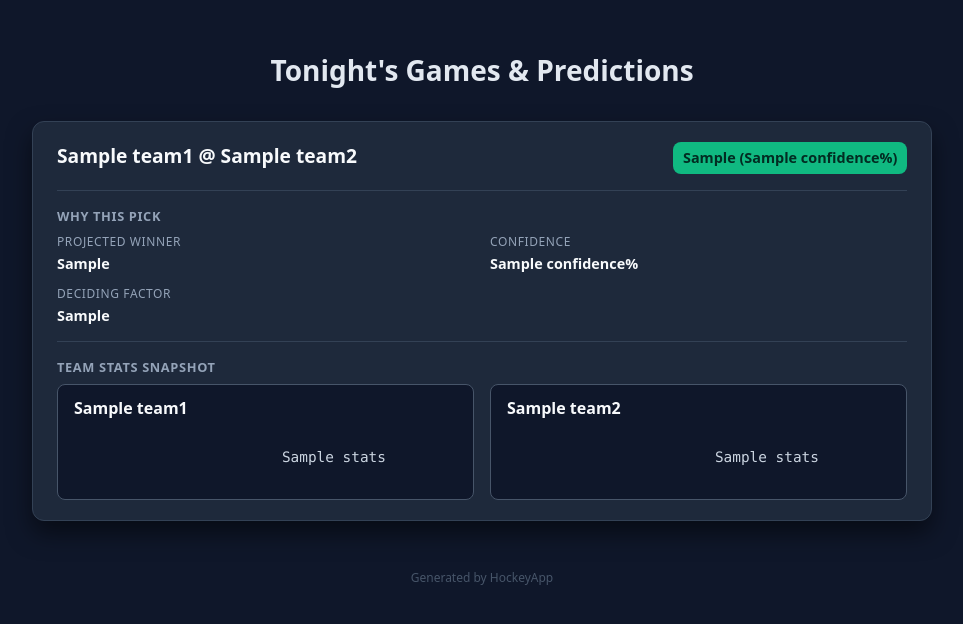
After one commit to bplynch2005/HockeyGameCalc, a Python web app: template hockeyApp/app/templates/todaysGames.html in a window 1280 px wide. The commit adds this page. Shown: the top 624 px of the page, without its empty margins (158-1121 px from the left). Run offline with Jinja, Linux system fonts and the light colour scheme; the template is opened without the code that fills it: most values are stand-ins (such as "Sample title", 1, 10 or a date in 2020).

Commit message:
Added todaysGames

```diff
--- a/hockeyApp/app/templates/homePage.html
+++ b/hockeyApp/app/templates/homePage.html
@@ -25,5 +25,9 @@
             <button type="submit">View Season Stats</button>
         </div>
     </form>
+
+    <form method = "POST" action = "/todaysGames">
+	    <button type="submit">View Today's Game Predictions</button>
+    </form>
 </body>
 </html>
--- /dev/null
+++ b/hockeyApp/app/templates/todaysGames.html
@@ -0,0 +1,211 @@
+<!DOCTYPE html>
+<html lang="en">
+<head>
+    <meta charset="UTF-8" />
+    <meta name="viewport" content="width=device-width, initial-scale=1.0" />
+    <title>Tonight's Games & Predictions</title>
+
+    <style>
+        body {
+            background-color: #0f172a;
+            color: #f8fafc;
+            font-family: system-ui, -apple-system, BlinkMacSystemFont, "Segoe UI", Roboto, sans-serif;
+            margin: 0;
+            padding: 2rem;
+        }
+
+        h1 {
+            text-align: center;
+            font-size: 1.75rem;
+            margin-bottom: 2rem;
+            color: #e2e8f0;
+        }
+
+        .games-container {
+            max-width: 900px;
+            margin: 0 auto;
+            display: grid;
+            grid-template-columns: 1fr;
+            gap: 1.5rem;
+        }
+
+        .game-card {
+            background-color: #1e293b;
+            border: 1px solid #334155;
+            border-radius: 12px;
+            padding: 1.25rem 1.5rem;
+            box-shadow: 0 12px 24px rgba(0,0,0,0.5);
+        }
+
+        .matchup-header {
+            display: flex;
+            justify-content: space-between;
+            flex-wrap: wrap;
+            align-items: baseline;
+            margin-bottom: 1rem;
+        }
+
+        .teams-line {
+            font-size: 1.2rem;
+            font-weight: 600;
+            color: #f8fafc;
+        }
+
+        .prediction-pill {
+            font-size: 0.9rem;
+            background-color: #10b981;
+            color: #022c22;
+            font-weight: 600;
+            padding: 0.4rem 0.6rem;
+            border-radius: 8px;
+            min-width: max-content;
+        }
+
+        .section {
+            margin-top: 1rem;
+            border-top: 1px solid #334155;
+            padding-top: 1rem;
+        }
+
+        .section-title {
+            font-size: 0.8rem;
+            font-weight: 600;
+            text-transform: uppercase;
+            color: #94a3b8;
+            margin-bottom: 0.5rem;
+            letter-spacing: 0.05em;
+        }
+
+        .teams-stats {
+            display: grid;
+            grid-template-columns: 1fr 1fr;
+            gap: 1rem;
+        }
+
+        .team-box {
+            background-color: #0f172a;
+            border: 1px solid #475569;
+            border-radius: 8px;
+            padding: 0.75rem 1rem;
+        }
+
+        .team-name {
+            font-size: 1rem;
+            font-weight: 600;
+            color: #f8fafc;
+            margin-bottom: 0.5rem;
+        }
+
+        .stat-line {
+            font-family: ui-monospace, SFMono-Regular, Menlo, Consolas, monospace;
+            font-size: 0.9rem;
+            color: #cbd5e1;
+            line-height: 1.4;
+            word-break: break-word;
+            white-space: pre-wrap;
+        }
+
+        .details-grid {
+            display: grid;
+            grid-template-columns: 1fr 1fr;
+            gap: 0.75rem 1rem;
+            font-size: 0.9rem;
+            color: #e2e8f0;
+        }
+
+        .label {
+            font-size: 0.75rem;
+            font-weight: 500;
+            color: #94a3b8;
+            text-transform: uppercase;
+            letter-spacing: 0.05em;
+            margin-bottom: 0.25rem;
+        }
+
+        .value {
+            font-weight: 600;
+            color: #f8fafc;
+        }
+
+        .footer-note {
+            text-align: center;
+            font-size: 0.75rem;
+            color: #475569;
+            margin-top: 3rem;
+        }
+    </style>
+</head>
+<body>
+
+<h1>Tonight's Games & Predictions</h1>
+
+<div class="games-container">
+
+    {# Loop over each matchup's data #}
+    {% for game in data %}
+    <div class="game-card">
+
+        <!-- Matchup + who wins -->
+        <div class="matchup-header">
+            <div class="teams-line">
+                {{ game.teams.team1.name }} @ {{ game.teams.team2.name }}
+            </div>
+
+            <div class="prediction-pill">
+                {{ game.prediction.betterTeam }} ({{ game.prediction.confidence }}%)
+            </div>
+        </div>
+
+        <!-- Why we picked them -->
+        <div class="section">
+            <div class="section-title">Why this pick</div>
+            <div class="details-grid">
+                <div>
+                    <div class="label">Projected Winner</div>
+                    <div class="value">{{ game.prediction.betterTeam }}</div>
+                </div>
+
+                <div>
+                    <div class="label">Confidence</div>
+                    <div class="value">{{ game.prediction.confidence }}%</div>
+                </div>
+
+                <div style="grid-column: span 2;">
+                    <div class="label">Deciding Factor</div>
+                    <div class="value">{{ game.prediction.decidingFactor }}</div>
+                </div>
+            </div>
+        </div>
+
+        <!-- Raw stats for each team -->
+        <div class="section">
+            <div class="section-title">Team stats snapshot</div>
+
+            <div class="teams-stats">
+                <div class="team-box">
+                    <div class="team-name">{{ game.teams.team1.name }}</div>
+                    <div class="stat-line">
+                        {{ game.teams.team1.stats }}
+                    </div>
+                </div>
+
+                <div class="team-box">
+                    <div class="team-name">{{ game.teams.team2.name }}</div>
+                    <div class="stat-line">
+                        {{ game.teams.team2.stats }}
+                    </div>
+                </div>
+            </div>
+        </div>
+
+    </div>
+    {% endfor %}
+
+</div>
+
+<div class="footer-note">
+    Generated by HockeyApp
+</div>
+
+</body>
+</html>
--- a/hockeyApp/pyProgs/nhlTeams.py
+++ b/hockeyApp/pyProgs/nhlTeams.py
@@ -1,3 +1,5 @@
 from bidict import bidict
 
-NHLTeams = bidict({'BOSTON BRUINS':'1', 'BUFFALO SABERS':'2', 'MONTREAL CANADIANS':'3', 'OTTAWA SENATORS': '4', 'TORONTO MAPLE LEAFS':'5', 'NEW JERSEY DEVILS':'6', 'NEW YORK ISLANDERS':'7', 'NEW YORK RANGERS':'8', 'PHILADELPHIA FLYERS':'9', 'PITTSBURGH PENGUINS':'10', 'WINNIPEG JETS':'11', 'CAROLINA HURRICANES':'12', 'FLORIDA PANTHERS':'13', 'TAMPA BAY LIGHTNING':'14', 'WASHINGTON CAPITALS':'15', 'CHICAGO BLACKHAWKS':'16', 'COLUMBUS BLUE JACKETS':'17', 'DETROIT RED WINGS':'18', 'NASHVILLE PREDATORS':'19', 'ST. LOUIS BLUES':'20', 'ANAHEIM DUCKS':'21', 'DALLAS STARS':'22', 'LOS ANGELES KINGS':'23', 'ARIZONA COYOTES':'24', 'SAN JOSE SHARKS':'25', 'CALGARY FLAMES':'26', 'COLORADO AVALANCHE':'27', 'EDMONTON OILERS':'28', 'MINNESOTA WILD':'29', 'VANCOUVER CANUCKS':'30', 'UTAH HOCKEY CLUB':'186', 'SEATTLE KRAKEN':'141', 'VEGAS GOLDEN KNIGHTS':'102'})
+NHLTeams = bidict({'BOSTON BRUINS':'1', 'BUFFALO SABRES':'2', 'MONTREAL CANADIANS':'3', 'OTTAWA SENATORS': '4', 'TORONTO MAPLE LEAFS':'5', 'NEW JERSEY DEVILS':'6', 'NEW YORK ISLANDERS':'7', 'NEW YORK RANGERS':'8', 'PHILADELPHIA FLYERS':'9', 'PITTSBURGH PENGUINS':'10', 'WINNIPEG JETS':'11', 'CAROLINA HURRICANES':'12', 'FLORIDA PANTHERS':'13', 'TAMPA BAY LIGHTNING':'14', 'WASHINGTON CAPITALS':'15', 'CHICAGO BLACKHAWKS':'16', 'COLUMBUS BLUE JACKETS':'17', 'DETROIT RED WINGS':'18', 'NASHVILLE PREDATORS':'19', 'ST. LOUIS BLUES':'20', 'ANAHEIM DUCKS':'21', 'DALLAS STARS':'22', 'LOS ANGELES KINGS':'23', 'ARIZONA COYOTES':'24', 'SAN JOSE SHARKS':'25', 'CALGARY FLAMES':'26', 'COLORADO AVALANCHE':'27', 'EDMONTON OILERS':'28', 'MINNESOTA WILD':'29', 'VANCOUVER CANUCKS':'30', 'UTAH HOCKEY CLUB':'186', 'SEATTLE KRAKEN':'141', 'VEGAS GOLDEN KNIGHTS':'102'})
+
+NHLTeams_Abbrev = bidict({'BOSTON BRUINS':'BOS', 'BUFFALO SABERS':'BUF', 'MONTREAL CANADIANS':'MTL', 'OTTAWA SENATORS': 'OTT', 'TORONTO MAPLE LEAFS':'TOR', 'NEW JERSEY DEVILS':'NJD', 'NEW YORK ISLANDERS':'NYI', 'NEW YORK RANGERS':'NYR', 'PHILADELPHIA FLYERS':'PHI', 'PITTSBURGH PENGUINS':'PIT', 'WINNIPEG JETS':'WPG', 'CAROLINA HURRICANES':'CAR', 'FLORIDA PANTHERS':'FLA', 'TAMPA BAY LIGHTNING':'TBL', 'WASHINGTON CAPITALS':'WSH', 'CHICAGO BLACKHAWKS':'CHI', 'COLUMBUS BLUE JACKETS':'CBJ', 'DETROIT RED WINGS':'DET', 'NASHVILLE PREDATORS':'NSH', 'ST. LOUIS BLUES':'STL', 'ANAHEIM DUCKS':'ANA', 'DALLAS STARS':'DAL', 'LOS ANGELES KINGS':'LAK', 'ARIZONA COYOTES':'ARI', 'SAN JOSE SHARKS':'SJS', 'CALGARY FLAMES':'CGY', 'COLORADO AVALANCHE':'COL', 'EDMONTON OILERS':'EDM', 'MINNESOTA WILD':'MIN', 'VANCOUVER CANUCKS':'VAN', 'UTAH MAMMOTH':'UTA', 'SEATTLE KRAKEN':'SEA', 'VEGAS GOLDEN KNIGHTS':'VGK'})
--- a/hockeyApp/pyProgs/statCalculator/calculate.py
+++ b/hockeyApp/pyProgs/statCalculator/calculate.py
@@ -2,8 +2,8 @@ from nhlTeams import NHLTeams
 
 def calculate(team1Stats, team2Stats, team1_, team2_):
     #*****Calculating who has the better matchup based on the season stats*****
-    team1 = NHLTeams[team1_]
-    team2 = NHLTeams[team2_]
+    team1 = team1_
+    team2 = team2_
     team1Score = 0
     team2Score = 0
     boolWSTREAK = False
```
Also changed, not shown: hockeyApp/app/routes.py (+15 -2 lines), hockeyApp/pyProgs/getGames/todaysGames.py (added, +15 -0 lines).
